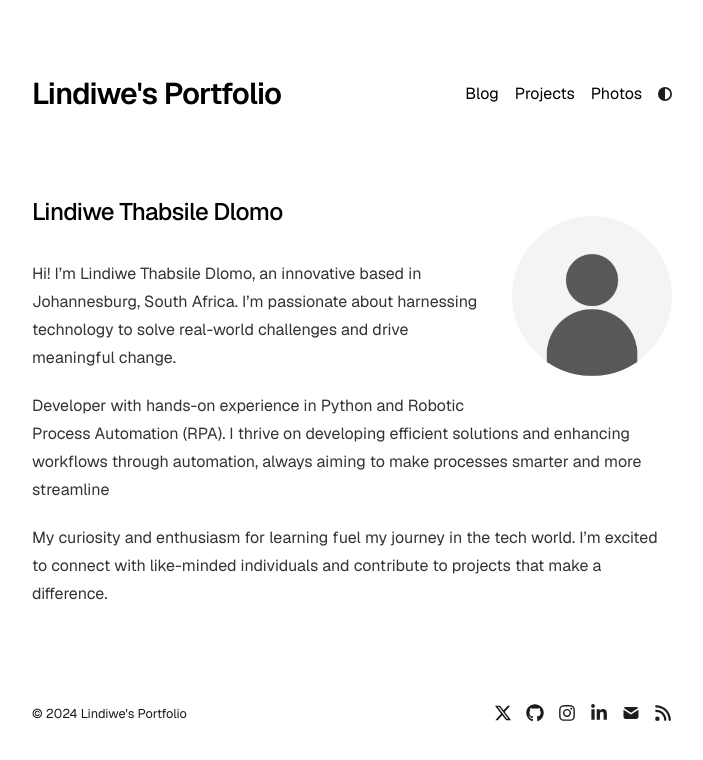
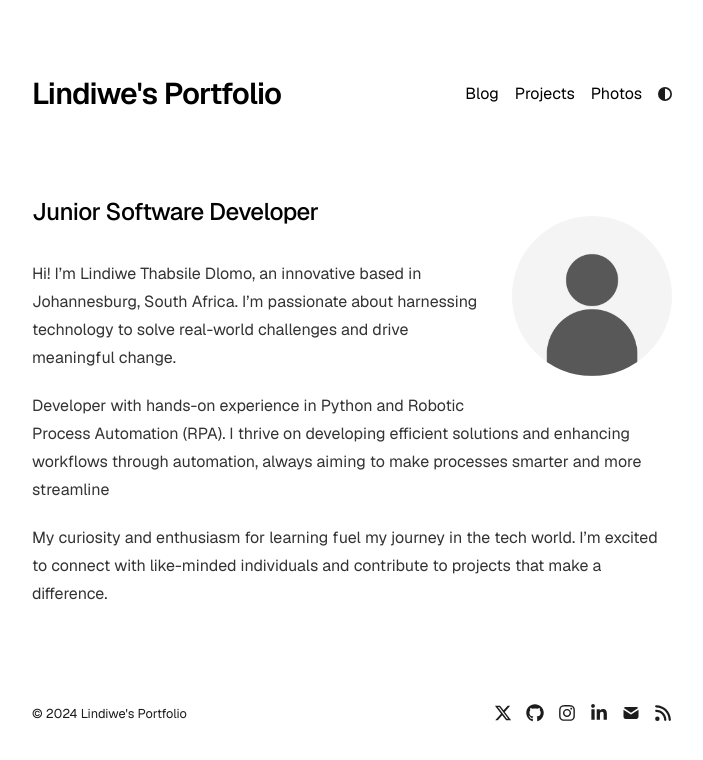
Before and after one commit to LindiweD-Collab/nextportfolio, a Next.js app: page / in a window 1280 px wide. Shown: the top 760 px of the page, without its empty margins (288-991 px from the left). Built offline with nearby package versions, Linux system fonts and the light colour scheme.

Commit message:
Update page.tsx

```diff
--- a/app/page.tsx
+++ b/app/page.tsx
@@ -17,7 +17,7 @@ export default function Page() {
       </a>
 
       <h1 className="mb-8 text-2xl font-medium tracking-tight">
-        Lindiwe Thabsile Dlomo
+        Junior Software Developer
       </h1>
 
       <div className="prose prose-neutral dark:prose-invert">
```
